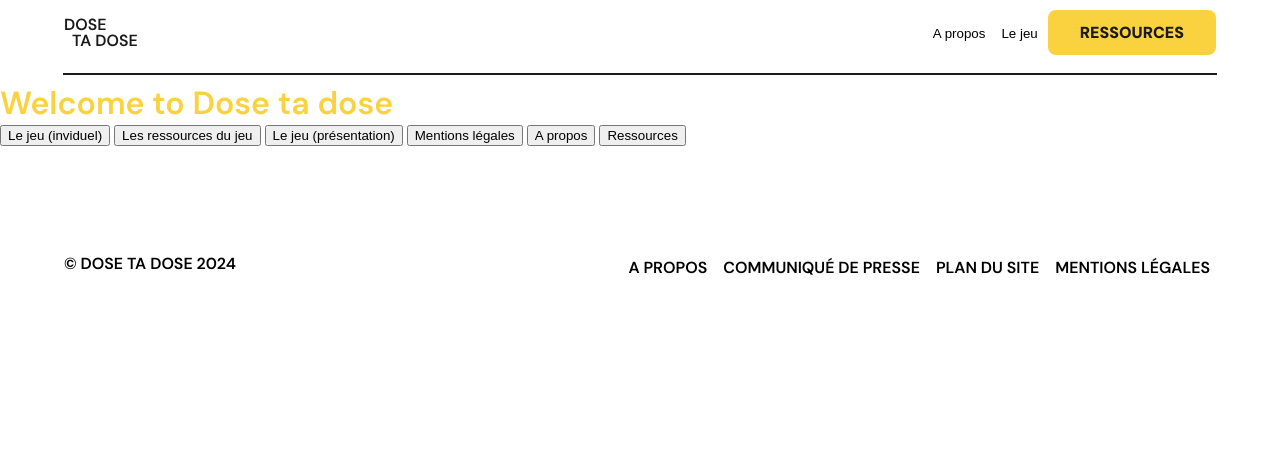
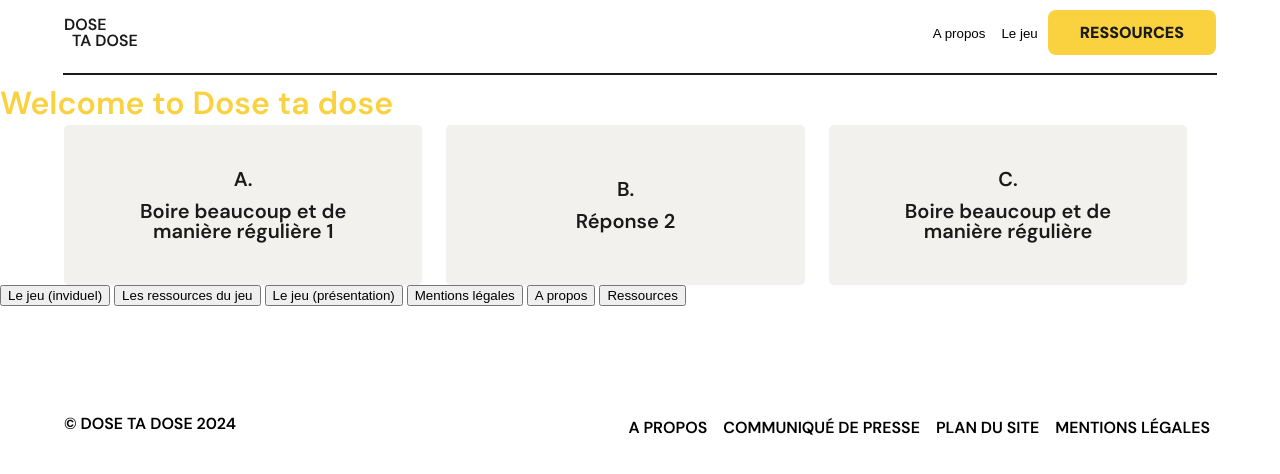
Before and after one commit to AurelianeD/dose-ta-dose, a SvelteKit app: page / in a window 1280 px wide. Shown: the top 474 px of the page. Built offline with nearby package versions, Linux system fonts and the light colour scheme.

Commit message:
ButtonQuiz

```diff
--- /dev/null
+++ b/src/lib/components/QuizButton.svelte
@@ -0,0 +1,120 @@
+<!-- CheckboxCard.svelte -->
+<script>
+	export let answer = '';
+	export let letter = '';
+	export let checked = false;
+</script>
+
+<div class="card">
+	<label style="display: flex; align-items: center;" class:checked>
+		<input type="checkbox" bind:checked style="display: none;" />
+		<div class="letter">{letter}.</div>
+		<div class="answer">{answer}</div>
+		{#if checked}
+			<div class="checkmark">
+				<svg
+					width="20"
+					height="17"
+					viewBox="0 0 20 17"
+					fill="none"
+					xmlns="http://www.w3.org/2000/svg"
+				>
+					<path
+						d="M7.00004 16.42L0.790039 10.21L3.62004 7.38L7.00004 10.77L16.88 0.880005L19.71 3.71L7.00004 16.42Z"
+						fill="#1A1A1A"
+					/>
+				</svg>
+			</div>
+		{/if}
+	</label>
+</div>
+
+<style>
+	.card label {
+		user-select: none;
+		font-family: 'DM Sans', sans-serif;
+		border-radius: 5px;
+		font-weight: 600;
+		position: relative;
+		display: flex;
+		gap: 12px;
+		flex-direction: column;
+		align-items: center;
+		justify-content: center;
+		width: 28vw;
+		height: 160px;
+		font-size: 20px;
+		color: var(--black);
+		background-color: #f3f1ed;
+		cursor: pointer;
+		transition: transform 0.3s ease;
+	}
+	.card label.checked {
+		background-color: var(--yellow);
+	}
+
+	.card:active {
+		transform-origin: 12.5vw;
+		animation: press 0.4s ease;
+	}
+
+	@keyframes press {
+		0% {
+			transform: scale(1);
+		}
+		50% {
+			transform: scale(0.95);
+		}
+		to {
+			transform: scale(1);
+		}
+	}
+
+	.card label.checked {
+		background-color: var(--yellow);
+	}
+
+	.letter {
+		text-transform: uppercase;
+	}
+	.answer {
+		min-width: 250px;
+		width: 20vw;
+		text-align: center;
+	}
+	.checkmark {
+		position: absolute;
+		top: 24px;
+		right: 24px;
+		width: 28px;
+		height: 28px;
+		border-radius: 50%;
+		background-color: var(--white);
+		display: flex;
+		justify-content: center;
+		align-items: center;
+		z-index: 1;
+	}
+	.checkmark svg {
+		color: var(--black);
+		width: 20px;
+		height: 20px;
+	}
+
+	@media screen and (max-width: 300px) {
+		.card label {
+			width: 250px;
+		}
+    .card:active {
+		transform-origin: 125px;
+	}
+	}
+  @media screen and (max-width: 1000px) {
+		.card label {
+			width: 40vw;
+		}
+    .card:active {
+		transform-origin: 20vw;
+	}
+	}
+</style>
--- a/src/routes/+page.svelte
+++ b/src/routes/+page.svelte
@@ -3,11 +3,17 @@
 	import '$lib/styles/styles.css';
   import Header from '$lib/components/Header.svelte';
   import Footer from '$lib/components/Footer.svelte';
+  import QuizButton from '$lib/components/QuizButton.svelte';
 </script>
 
 <Header />
 
 <h1>Welcome to Dose ta dose</h1>
+<div class="flex">
+<QuizButton letter="a" answer="Boire beaucoup et de manière régulière 1" />
+<QuizButton letter="b" answer="Réponse 2" />
+<QuizButton letter="c" answer="Boire beaucoup et de manière régulière" />
+</div>
 <button on:click={() => goto('game')}>Le jeu (inviduel)</button>
 <button on:click={() => goto('gameRessources')}>Les ressources du jeu</button>
 <button on:click={() => goto('gamePresentation')}>Le jeu (présentation)</button>
@@ -16,3 +22,15 @@
 <button on:click={() => goto('ressources')}>Ressources</button>
 
 <Footer/>
+<style>
+  .flex{
+    display: flex;
+    padding: 0 5vw;
+    gap: 24px;
+  }
+  @media screen and (max-width: 1000px) {
+    .flex{
+      flex-direction: column;
+    }
+  }
+</style>
```
